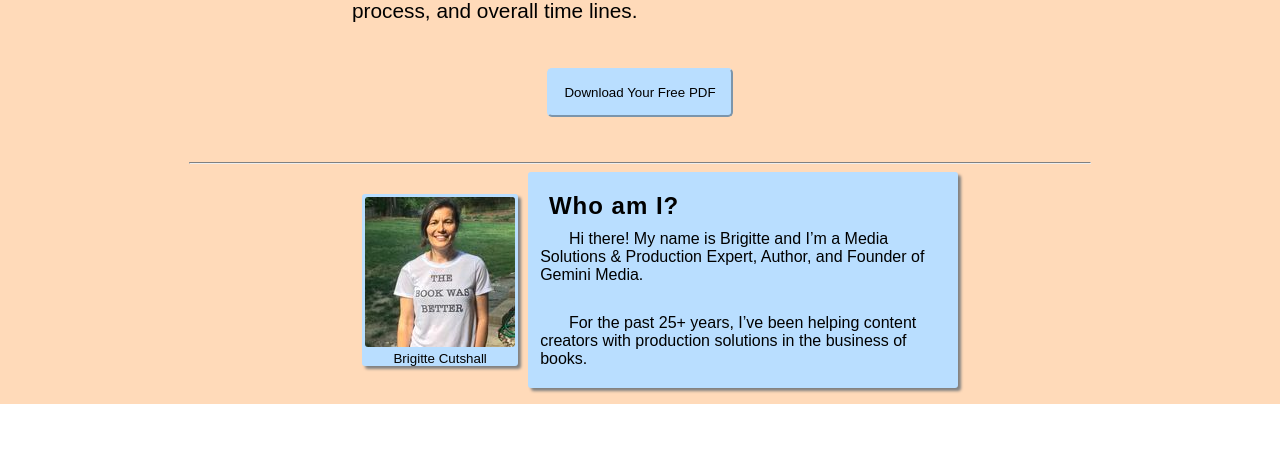
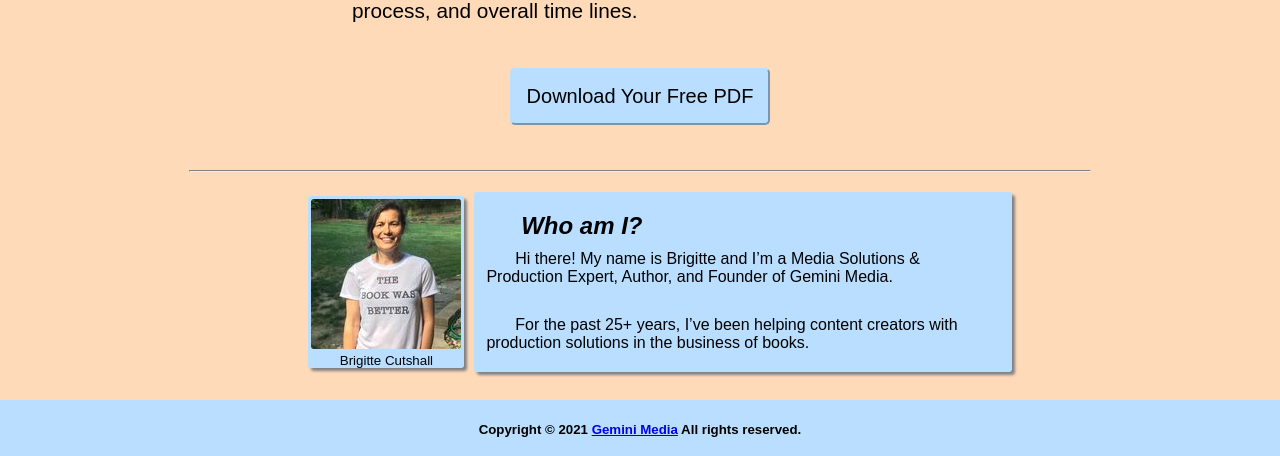
Before and after one commit to jpcutshall/qbf-react, a React (Create React App) app: page / in a window 1280 px wide. Shown: the part 443-899 px from the top of the page. Before the commit the page ends 847 px from the top, so only its background shows below. Built offline with nearby package versions, Linux system fonts and the light colour scheme.

Commit message:
added footer and changed some text size again

```diff
--- a/src/App.css
+++ b/src/App.css
@@ -45,7 +45,7 @@ h1 {
 }
 
 #book-img:hover {
-  transform: scale(1.1) perspective(1px);
+  transform: scale(1.05) perspective(1px);
   cursor: pointer;
 }
 
@@ -61,6 +61,7 @@ h1 {
 #btn {
   padding: 15px;
   color: black;
+  font-size: 20px;
   background-color: #b9deff;
   border-color: #b9deff;
   border-radius: 5px;
@@ -124,7 +125,7 @@ h1 {
   background-color: #b9deff;
   border-radius: 3px;
   box-shadow: 3px 3px 3px gray;
-  max-width: 40%;
+  max-width: 50%;
 }
 
 #about-text p {
@@ -135,7 +136,6 @@ h1 {
 #about-text h2 {
   margin-bottom: 0;
   margin-right: 60%;
-  letter-spacing: 1px;
 }
 
 
@@ -160,6 +160,12 @@ h1 {
 
 #download {
   margin-top: 15px;
+}
+
+#foot {
+  width: 100%;
+  background: #b9deff;
+  text-align: center;
 }
 
 #horz {
--- a/src/App.tsx
+++ b/src/App.tsx
@@ -7,6 +7,7 @@ import Download from './components/Download';
 import WhoAmI from './components/WhoAmI';
 import Horz from './components/Horz';
 import './App.css';
+import Footer from './components/Footer';
 
 Modal.setAppElement('#root')
 
@@ -77,6 +78,7 @@ function App() {
       <Download handleOpenModal={handleOpenModal}/>
       <Horz />
       <WhoAmI />
+      <Footer />
     </div>
   );
 }
--- /dev/null
+++ b/src/components/Footer.tsx
@@ -0,0 +1,13 @@
+interface Props {
+
+}
+
+const Footer = (props: Props) => {
+    return (
+        <div id="foot">
+            <h5>Copyright © 2021 <a href="https://brigittecutshall.com" target="_blank" rel="noreferrer" >Gemini Media</a> All rights reserved. </h5>
+        </div>
+    )
+}
+
+export default Footer
--- a/src/components/WhoAmI.tsx
+++ b/src/components/WhoAmI.tsx
@@ -11,7 +11,7 @@ const WhoAmI = (props: Props) => {
                 <figcaption id="img-text">Brigitte Cutshall</figcaption>
             </figure>
             <div id="about-text">
-                <h2>Who am I?</h2>
+                <h2><i>Who am I?</i></h2>
                 <p>
                     Hi there! My name is Brigitte and I’m a Media Solutions & Production Expert, Author, and Founder of Gemini Media.
                 </p>
```
